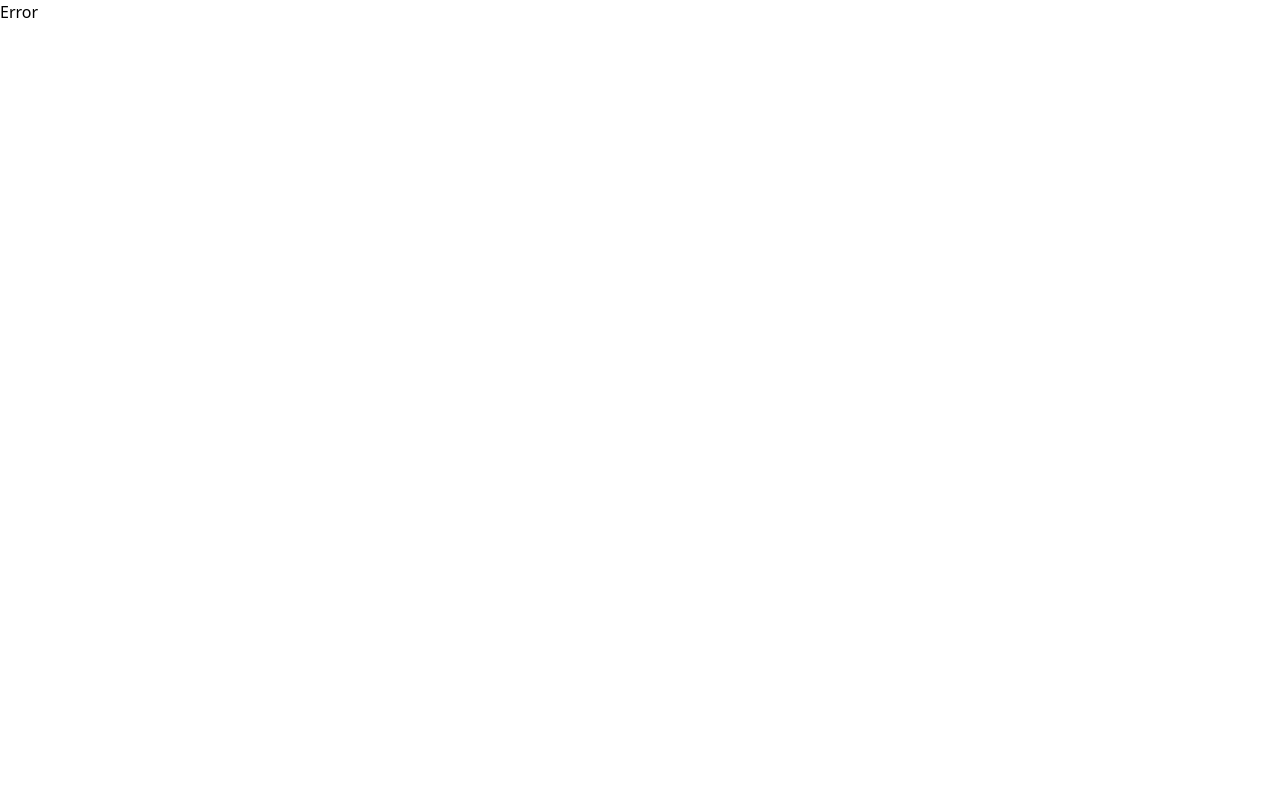
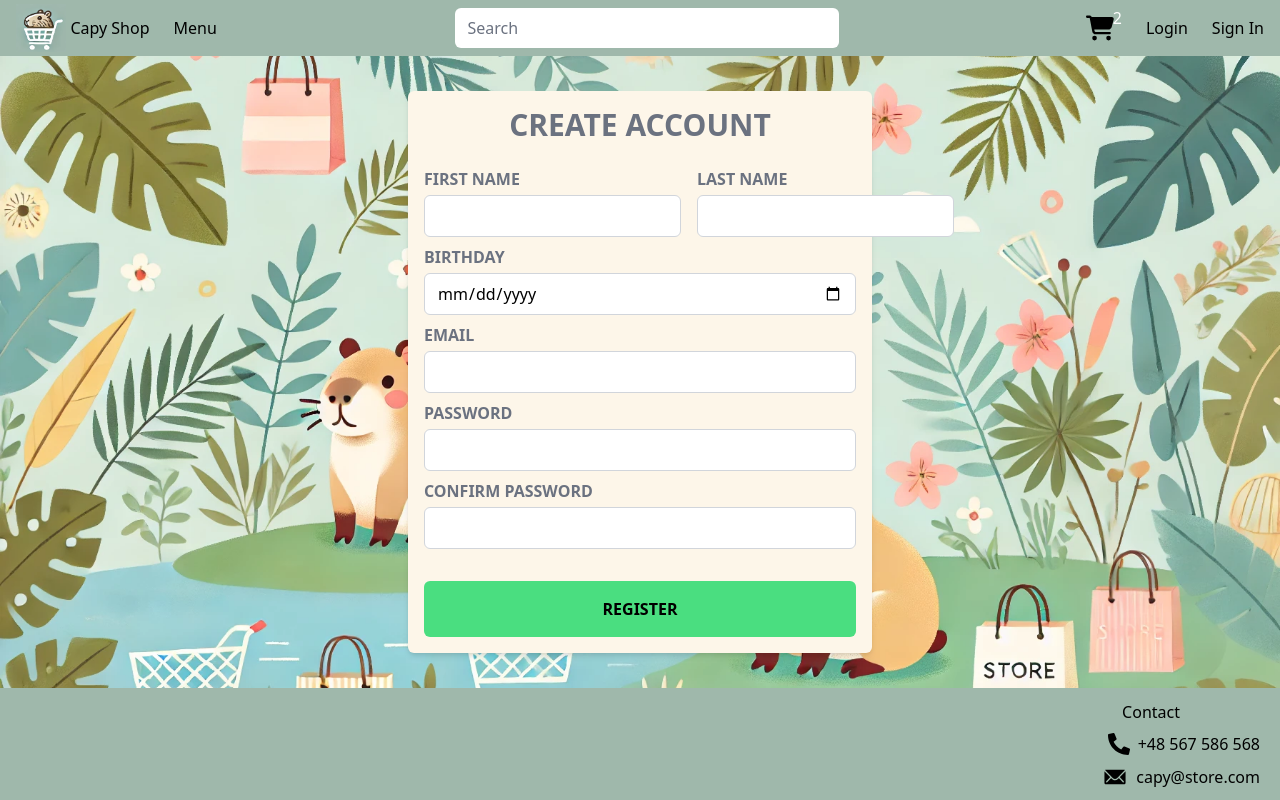
Before and after one commit to Mredosz/Online_store, a React (Vite) app in the folder frontend/: page /register in a window 1280 px wide. Before the commit this address had no page. Built offline with nearby package versions, Linux system fonts and the light colour scheme.

Commit message:
Make register website

```diff
--- /dev/null
+++ b/frontend/src/components/account/login/Login.jsx
@@ -0,0 +1,3 @@
+export default function Login() {
+  return <p>Login</p>;
+}
--- /dev/null
+++ b/frontend/src/components/account/regiter/Register.jsx
@@ -0,0 +1,155 @@
+import Input from "../reusable/Input.jsx";
+import Button from "../reusable/Button.jsx";
+import { useMutation } from "@tanstack/react-query";
+import { register } from "../../../request/account.js";
+import { useEffect, useLayoutEffect, useState } from "react";
+import useValidation from "../../../hooks/useValidation.js";
+import { isDifferent, isEmail } from "../../../validators/account.js";
+
+export default function Register() {
+  const { enteredDefault, isEditDefault } = {
+    enteredDefault: {
+      firstName: "",
+      lastName: "",
+      email: "",
+      password: "",
+      confirmPassword: "",
+      birthday: "",
+    },
+    isEditDefault: {
+      firstName: false,
+      lastName: false,
+      email: false,
+      password: false,
+      confirmPassword: false,
+      birthday: false,
+    },
+  };
+
+  const [enteredValue, setEnteredValue] = useState(enteredDefault);
+  const [isEdit, setIsEdit] = useState(isEditDefault);
+  const [isValidate, setIsValidate] = useState(false);
+
+  const validation = useValidation(enteredValue, isEdit);
+
+  useEffect(() => {
+    if (
+      isDifferent(enteredValue, enteredDefault) &&
+      isDifferent(isEdit, isEditDefault)
+    ) {
+      setIsValidate(Object.values(validation).every((field) => !field.value));
+    }
+  }, [enteredValue, isEdit, validation]);
+
+  const { mutateAsync, error, isSuccess } = useMutation({
+    mutationKey: "register",
+    mutationFn: register,
+    onSuccess: () => {
+      setEnteredValue(enteredDefault);
+      setIsEdit(isEditDefault);
+      setIsValidate(false);
+    },
+  });
+  const handleSubmit = async (event) => {
+    event.preventDefault();
+    try {
+      await mutateAsync({ ...enteredValue, role: "user" });
+    } catch (e) {
+      console.log(e.response.data.errors);
+    }
+  };
+
+  const handleInputChange = (id, event) => {
+    setEnteredValue((prevState) => ({
+      ...prevState,
+      [id]: event.target.value,
+    }));
+  };
+
+  const handleInputBlur = (id) => {
+    setIsEdit((prevState) => ({
+      ...prevState,
+      [id]: true,
+    }));
+  };
+  return (
+    <div className="flex justify-center items-center min-h-[calc(100vh-168px)] bg-[url('/register.png')] bg-cover bg-center">
+      <form
+        className="flex flex-col bg-form p-4 rounded-md shadow-md w-[29rem]"
+        onSubmit={handleSubmit}
+      >
+        <h1 className="flex justify-center text-3xl text-gray-500 mb-4 uppercase font-semibold">
+          Create account
+        </h1>
+        {isSuccess && (
+          <p className="text-center text-xl text-gray-600">Account created!</p>
+        )}
+        {error && (
+          <p className="text-center text-xl text-red-600">
+            {error.response.data.message}
+          </p>
+        )}
+        <div className="flex">
+          <Input
+            id="firstName"
+            label="First name"
+            className="mr-4"
+            type={"text"}
+            onChange={(event) => handleInputChange("firstName", event)}
+            value={enteredValue.firstName}
+            onBlur={() => handleInputBlur("firstName")}
+            error={validation.firstName}
+          />
+          <Input
+            id="lastName"
+            label="Last name"
+            type={"text"}
+            onChange={(event) => handleInputChange("lastName", event)}
+            value={enteredValue.lastName}
+            onBlur={() => handleInputBlur("lastName")}
+            error={validation.lastName}
+          />
+        </div>
+        <Input
+          id="birthday"
+          label="Birthday"
+          type={"date"}
+          onChange={(event) => handleInputChange("birthday", event)}
+          value={enteredValue.birthday}
+          onBlur={() => handleInputBlur("birthday")}
+          error={validation.birthday}
+        />
+        <Input
+          id="email"
+          label="Email"
+          type={"email"}
+          onChange={(event) => handleInputChange("email", event)}
+          value={enteredValue.email}
+          onBlur={() => handleInputBlur("email")}
+          error={validation.email}
+        />
+        <Input
+          id="password"
+          label="Password"
+          type={"password"}
+          onChange={(event) => handleInputChange("password", event)}
+          value={enteredValue.password}
+          onBlur={() => handleInputBlur("password")}
+          error={validation.password}
+        />
+        <Input
+          id="confirmPassword"
+          label="Confirm password"
+          type={"password"}
+          onChange={(event) => handleInputChange("confirmPassword", event)}
+          value={enteredValue.confirmPassword}
+          onBlur={() => handleInputBlur("confirmPassword")}
+          error={validation.confirmPassword}
+        />
+        <Button className="bg-green-400 mt-8" isValidate={isValidate}>
+          Register
+        </Button>
+      </form>
+    </div>
+  );
+}
--- /dev/null
+++ b/frontend/src/components/account/reusable/Button.jsx
@@ -0,0 +1,12 @@
+export default function Button({ children, className, isValidate }) {
+  let classes = `p-4 rounded-md uppercase font-semibold  ${className}`;
+  if (isValidate) {
+    classes += " hover:bg-green-600";
+  }
+
+  return (
+    <button disabled={!isValidate} className={classes}>
+      {children}
+    </button>
+  );
+}
--- /dev/null
+++ b/frontend/src/components/account/reusable/Input.jsx
@@ -0,0 +1,19 @@
+export default function Input({ label, error, id, className, ...props }) {
+  let classes = `rounded-md border border-gray-300 focus:outline-none focus:ring-0 focus:border-gray-500 ${className}`;
+  return (
+    <div className="flex flex-col mt-2">
+      <label
+        className="uppercase font-semibold mb-1 text-gray-500"
+        htmlFor={id}
+      >
+        {label}
+      </label>
+      <input id={id} className={classes} {...props} />
+      <div>
+        {error.value && (
+          <p className="text-red-500 break-words">{error.message}</p>
+        )}
+      </div>
+    </div>
+  );
+}
--- a/frontend/src/components/products/Product.jsx
+++ b/frontend/src/components/products/Product.jsx
@@ -1,6 +1,6 @@
 import { useState } from "react";
 import ProductInfo from "./reusable/ProductInfo.jsx";
-import Button from "./Button.jsx";
+import Button from "./reusable/Button.jsx";
 import { Link } from "react-router-dom";
 import { FaCartPlus } from "react-icons/fa";
 
--- /dev/null
+++ b/frontend/src/hooks/useValidation.js
@@ -0,0 +1,103 @@
+import {
+  isNotEmpty,
+  isName,
+  isEmail,
+  isPassword,
+  isEqualsToOtherValue,
+  isDate,
+} from "../validators/account.js";
+import { useEffect, useState } from "react";
+
+export default function useValidation(enteredValue, isEdit) {
+  const createValidationMessage = (
+    field,
+    emptyMessage,
+    invalidMessage,
+    validationFn,
+  ) => {
+    return !isNotEmpty(enteredValue[field])
+      ? emptyMessage
+      : !validationFn(enteredValue[field]) && invalidMessage;
+  };
+
+  const [validation, setValidation] = useState({
+    firstName: { value: false, message: "" },
+    lastName: { value: false, message: "" },
+    email: { value: false, message: "" },
+    password: { value: false, message: "" },
+    confirmPassword: { value: false, message: "" },
+    birthday: { value: false, message: "" },
+  });
+
+  useEffect(() => {
+    const isValid = {
+      firstName: {
+        value: isEdit.firstName && !isName(enteredValue.firstName),
+        message: createValidationMessage(
+          "firstName",
+          "First name can't be empty.",
+          "First name must contain 3 to 16.",
+          isName,
+        ),
+      },
+      lastName: {
+        value: isEdit.lastName && !isName(enteredValue.lastName),
+        message: createValidationMessage(
+          "lastName",
+          "Last name can't be empty.",
+          "Last name must contain 3 to 16.",
+          isName,
+        ),
+      },
+      email: {
+        value: isEdit.email && !isEmail(enteredValue.email),
+        message: createValidationMessage(
+          "email",
+          "Email can't be empty.",
+          "Email must be valid.",
+          isEmail,
+        ),
+      },
+      password: {
+        value: isEdit.password && !isPassword(enteredValue.password),
+        message: createValidationMessage(
+          "password",
+          "Password can't be empty.",
+          "Password must be at least 8 characters long, " +
+            "contain a lowercase letter, an uppercase letter," +
+            " a number, and a special character.",
+          isPassword,
+        ),
+      },
+      confirmPassword: {
+        value:
+          isEdit.confirmPassword &&
+          (!isPassword(enteredValue.confirmPassword) ||
+            !isEqualsToOtherValue(
+              enteredValue.confirmPassword,
+              enteredValue.password,
+            )),
+        message: createValidationMessage(
+          "confirmPassword",
+          "Confirm password can't be empty.",
+          "Passwords must match.",
+          (value) =>
+            isPassword(value) &&
+            isEqualsToOtherValue(value, enteredValue.password),
+        ),
+      },
+      birthday: {
+        value: isEdit.birthday && !isDate(enteredValue.birthday),
+        message: createValidationMessage(
+          "birthday",
+          "Birthday can't be empty.",
+          "Birthday must be valid.",
+          isDate,
+        ),
+      },
+    };
+    setValidation(isValid);
+  }, [enteredValue, isEdit]);
+
+  return validation;
+}
--- /dev/null
+++ b/frontend/src/request/account.js
@@ -0,0 +1,10 @@
+import axios from "axios";
+
+export const register = async (user) => {
+  return (await axios.post("http://localhost:3000/account/register", user))
+    .data;
+};
+
+export const login = async (user) => {
+  return (await axios.post("http://localhost:3000/account/login", user)).data;
+};
--- a/frontend/src/routing/route.jsx
+++ b/frontend/src/routing/route.jsx
@@ -4,6 +4,8 @@ import ErrorElement from "../components/errors/ErrorElement.jsx";
 import Cart from "../components/cart/Cart.jsx";
 import RootElement from "../components/rootElement/RootElement.jsx";
 import ProductDetails from "../components/products/ProductDetails.jsx";
+import Login from "../components/account/login/Login.jsx";
+import Register from "../components/account/regiter/Register.jsx";
 
 const router = createBrowserRouter([
   {
@@ -20,6 +22,8 @@ const router = createBrowserRouter([
           { path: "details/:productId", element: <ProductDetails /> },
         ],
       },
+      { path: "login", element: <Login /> },
+      { path: "register", element: <Register /> },
     ],
   },
 ]);
--- /dev/null
+++ b/frontend/src/validators/account.js
@@ -0,0 +1,29 @@
+export const isNotEmpty = (value) => {
+  return value.trim().length > 0;
+};
+
+export const isEqualsToOtherValue = (value, otherValue) => {
+  return value === otherValue;
+};
+
+export const isEmail = (value) => {
+  return /^((?!\.)[\w\-_.]*[^.])(@\w+)(\.\w+(\.\w+)?[^.\W])$/.test(value);
+};
+
+export const isPassword = (value) => {
+  return /^(?=.*\d)(?=.*[A-Z])(?=.*[a-z])(?=.*[^\w\d\s:])([^\s]){8,16}$/.test(
+    value,
+  );
+};
+
+export const isName = (value) => {
+  return /^[a-zA-Z0-9_]{3,16}$/.test(value);
+};
+
+export const isDate = (value) => {
+  return /^\d{4}-(0[1-9]|1[0-2])-(0[1-9]|[12]\d|3[01])$/.test(value);
+};
+
+export const isDifferent = (obj1, obj2) => {
+  return Object.keys(obj1).every((key) => obj1[key] !== obj2[key]);
+};
--- a/frontend/tailwind.config.js
+++ b/frontend/tailwind.config.js
@@ -5,6 +5,7 @@ export default {
     extend: {
       colors: {
         navbar: "#9fb8ab",
+        form: "#fdf6e9",
       },
     },
   },
```
Also changed, not shown: frontend/public/register.png (added), frontend/src/components/products/reusable/Button.jsx (renamed from frontend/src/components/products/Button.jsx).
